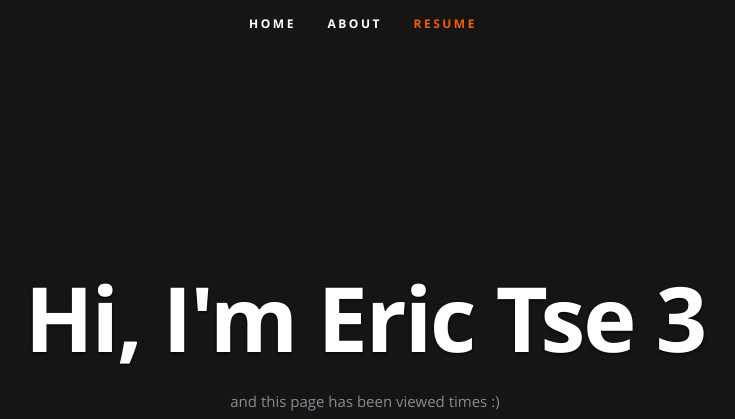
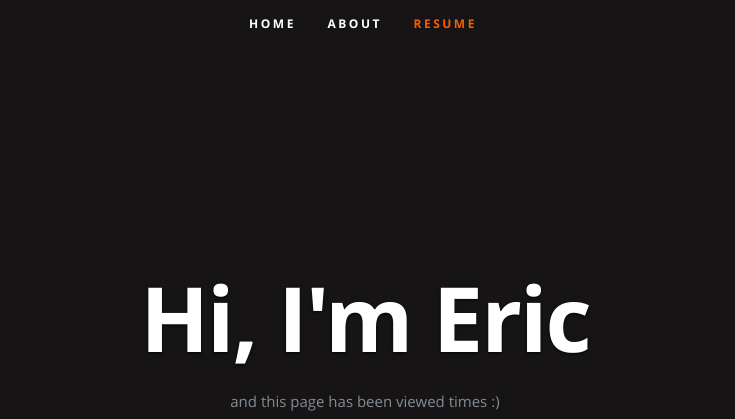
Before and after one commit to extse/Azure-Resume, a plain HTML site: page frontend/index.html in a window 1280 px wide. Shown: the top 419 px of the page, without its empty margins (277-1012 px from the left). Drawn offline with nearby package versions, Linux system fonts and the light colour scheme; no server answers.

Commit message:
updated html file

```diff
--- a/frontend/index.html
+++ b/frontend/index.html
@@ -54,7 +54,7 @@
 
       <div class="row banner">
          <div class="banner-text">
-            <h1 class="responsive-headline">Hi, I'm Eric Tse 3</h1>
+            <h1 class="responsive-headline">Hi, I'm Eric</h1>
 
             <p>and this page has been viewed <a id="counter"></a> times :) </p>
             <ul class="social">
```
